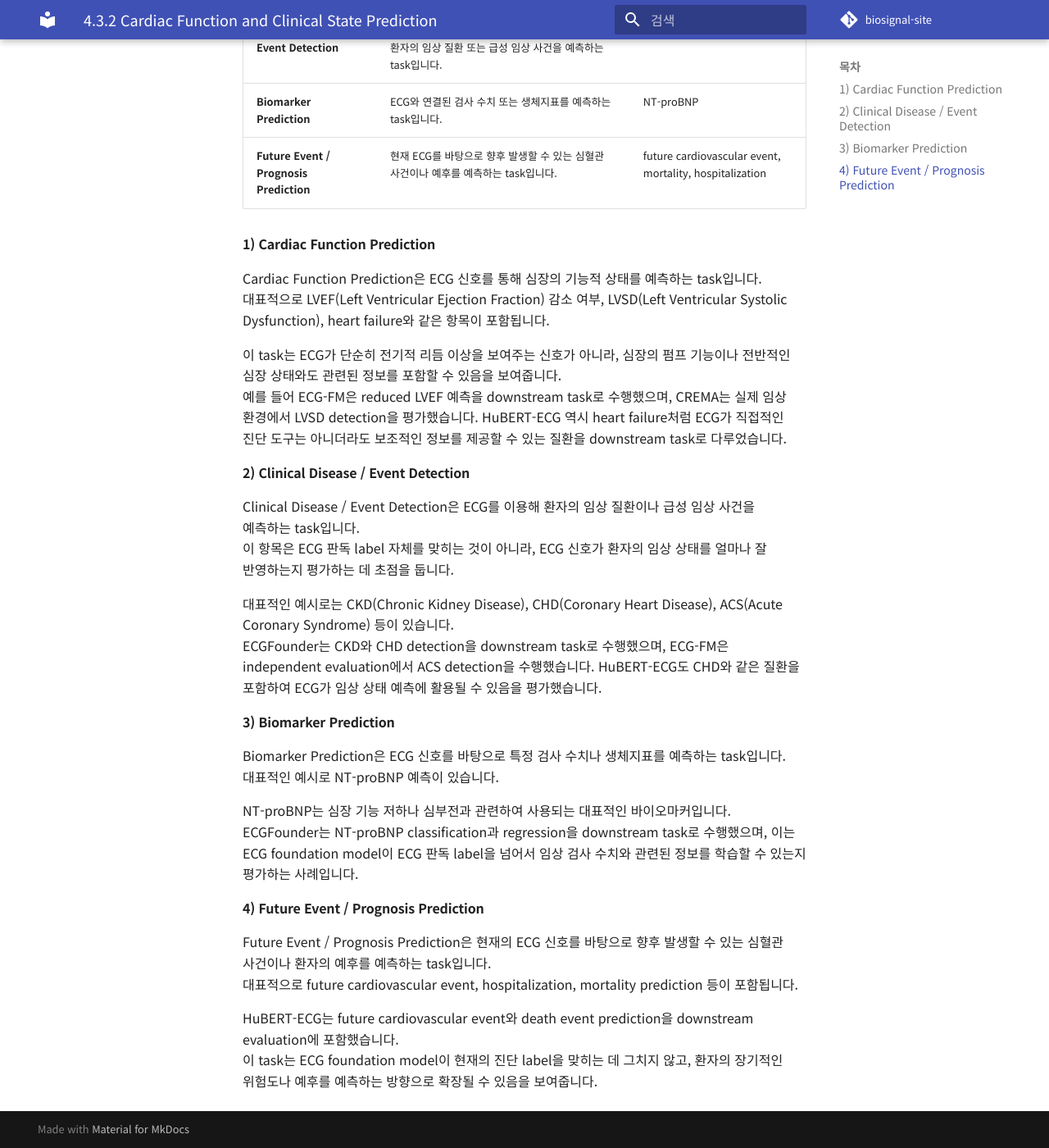
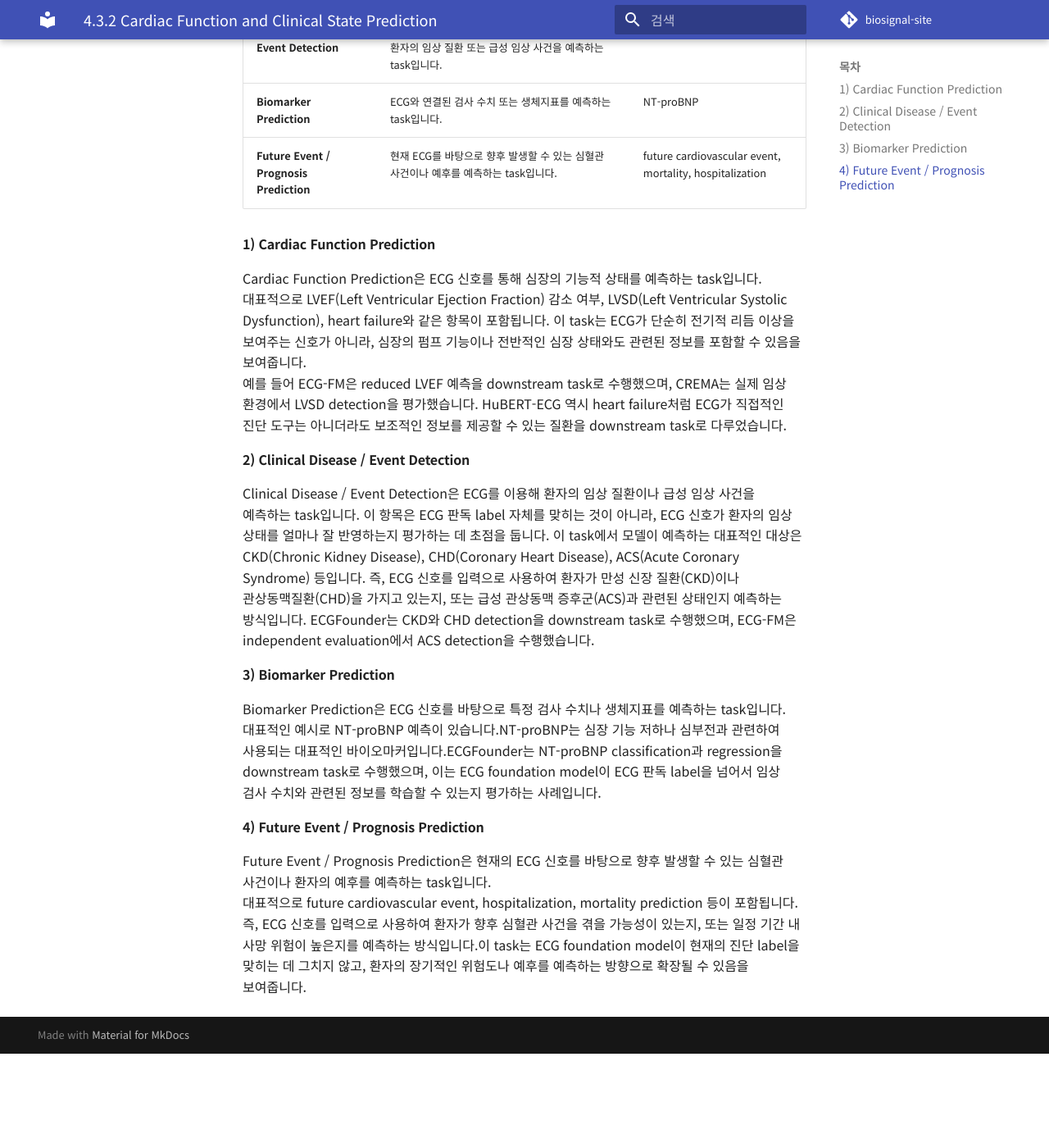
Before and after one commit to iwantjeonyeok/biosignal-site, an MkDocs documentation site: the page built from docs/ecg/4-ecg-데이터셋의-정제-및-활용-방안/4-3-downstream-task/4-3-2-Cardiac-Function-and-Clinical-State-Prediction.md, in a window 1280 px wide and 1400 px high, scrolled down 628 px. Shown: the whole window at 82% size. Built offline with MkDocs 1.6.1 and Material for MkDocs 9.7.7, drawn with Linux system fonts in a browser that asks for light colours; comment, search, counter and statistics services are not loaded; after the commit the page ends 1913 px from its top, so only the background shows below that; some of the changed text lies outside the part shown.

Commit message:
Update 4-3-2-Cardiac-Function-and-Clinical-State-Prediction.md

```diff
--- a/docs/ecg/4-ecg-데이터셋의-정제-및-활용-방안/4-3-downstream-task/4-3-2-Cardiac-Function-and-Clinical-State-Prediction.md
+++ b/docs/ecg/4-ecg-데이터셋의-정제-및-활용-방안/4-3-downstream-task/4-3-2-Cardiac-Function-and-Clinical-State-Prediction.md
@@ -14,31 +14,20 @@ Cardiac Function and Clinical State Prediction은 ECG 신호를 이용해 단순
 #### 1) Cardiac Function Prediction
 
 Cardiac Function Prediction은 ECG 신호를 통해 심장의 기능적 상태를 예측하는 task입니다.
-대표적으로 LVEF(Left Ventricular Ejection Fraction) 감소 여부, LVSD(Left Ventricular Systolic Dysfunction), heart failure와 같은 항목이 포함됩니다.
-
-이 task는 ECG가 단순히 전기적 리듬 이상을 보여주는 신호가 아니라, 심장의 펌프 기능이나 전반적인 심장 상태와도 관련된 정보를 포함할 수 있음을 보여줍니다.
+대표적으로 LVEF(Left Ventricular Ejection Fraction) 감소 여부, LVSD(Left Ventricular Systolic Dysfunction), heart failure와 같은 항목이 포함됩니다. 이 task는 ECG가 단순히 전기적 리듬 이상을 보여주는 신호가 아니라, 심장의 펌프 기능이나 전반적인 심장 상태와도 관련된 정보를 포함할 수 있음을 보여줍니다.
 예를 들어 ECG-FM은 reduced LVEF 예측을 downstream task로 수행했으며, CREMA는 실제 임상 환경에서 LVSD detection을 평가했습니다. HuBERT-ECG 역시 heart failure처럼 ECG가 직접적인 진단 도구는 아니더라도 보조적인 정보를 제공할 수 있는 질환을 downstream task로 다루었습니다.
 
 #### 2) Clinical Disease / Event Detection
 
-Clinical Disease / Event Detection은 ECG를 이용해 환자의 임상 질환이나 급성 임상 사건을 예측하는 task입니다.
-이 항목은 ECG 판독 label 자체를 맞히는 것이 아니라, ECG 신호가 환자의 임상 상태를 얼마나 잘 반영하는지 평가하는 데 초점을 둡니다.
-
-대표적인 예시로는 CKD(Chronic Kidney Disease), CHD(Coronary Heart Disease), ACS(Acute Coronary Syndrome) 등이 있습니다.
-ECGFounder는 CKD와 CHD detection을 downstream task로 수행했으며, ECG-FM은 independent evaluation에서 ACS detection을 수행했습니다. HuBERT-ECG도 CHD와 같은 질환을 포함하여 ECG가 임상 상태 예측에 활용될 수 있음을 평가했습니다.
+Clinical Disease / Event Detection은 ECG를 이용해 환자의 임상 질환이나 급성 임상 사건을 예측하는 task입니다. 이 항목은 ECG 판독 label 자체를 맞히는 것이 아니라, ECG 신호가 환자의 임상 상태를 얼마나 잘 반영하는지 평가하는 데 초점을 둡니다.
+이 task에서 모델이 예측하는 대표적인 대상은 CKD(Chronic Kidney Disease), CHD(Coronary Heart Disease), ACS(Acute Coronary Syndrome) 등입니다. 즉, ECG 신호를 입력으로 사용하여 환자가 만성 신장 질환(CKD)이나 관상동맥질환(CHD)을 가지고 있는지, 또는 급성 관상동맥 증후군(ACS)과 관련된 상태인지 예측하는 방식입니다. ECGFounder는 CKD와 CHD detection을 downstream task로 수행했으며, ECG-FM은 independent evaluation에서 ACS detection을 수행했습니다.
 
 #### 3) Biomarker Prediction
 
 Biomarker Prediction은 ECG 신호를 바탕으로 특정 검사 수치나 생체지표를 예측하는 task입니다.
-대표적인 예시로 NT-proBNP 예측이 있습니다.
-
-NT-proBNP는 심장 기능 저하나 심부전과 관련하여 사용되는 대표적인 바이오마커입니다.
-ECGFounder는 NT-proBNP classification과 regression을 downstream task로 수행했으며, 이는 ECG foundation model이 ECG 판독 label을 넘어서 임상 검사 수치와 관련된 정보를 학습할 수 있는지 평가하는 사례입니다.
+대표적인 예시로 NT-proBNP 예측이 있습니다.NT-proBNP는 심장 기능 저하나 심부전과 관련하여 사용되는 대표적인 바이오마커입니다.ECGFounder는 NT-proBNP classification과 regression을 downstream task로 수행했으며, 이는 ECG foundation model이 ECG 판독 label을 넘어서 임상 검사 수치와 관련된 정보를 학습할 수 있는지 평가하는 사례입니다.
 
 #### 4) Future Event / Prognosis Prediction
 
 Future Event / Prognosis Prediction은 현재의 ECG 신호를 바탕으로 향후 발생할 수 있는 심혈관 사건이나 환자의 예후를 예측하는 task입니다.
-대표적으로 future cardiovascular event, hospitalization, mortality prediction 등이 포함됩니다.
-
-HuBERT-ECG는 future cardiovascular event와 death event prediction을 downstream evaluation에 포함했습니다.
-이 task는 ECG foundation model이 현재의 진단 label을 맞히는 데 그치지 않고, 환자의 장기적인 위험도나 예후를 예측하는 방향으로 확장될 수 있음을 보여줍니다.
+대표적으로 future cardiovascular event, hospitalization, mortality prediction 등이 포함됩니다.즉, ECG 신호를 입력으로 사용하여 환자가 향후 심혈관 사건을 겪을 가능성이 있는지, 또는 일정 기간 내 사망 위험이 높은지를 예측하는 방식입니다.이 task는 ECG foundation model이 현재의 진단 label을 맞히는 데 그치지 않고, 환자의 장기적인 위험도나 예후를 예측하는 방향으로 확장될 수 있음을 보여줍니다.
```
Also changed, not shown: other parts of docs/ecg/4-ecg-데이터셋의-정제-및-활용-방안/4-3-downstream-task/4-3-2-Cardiac-Function-and-Clinical-State-Prediction.md (+1 -1 lines).
